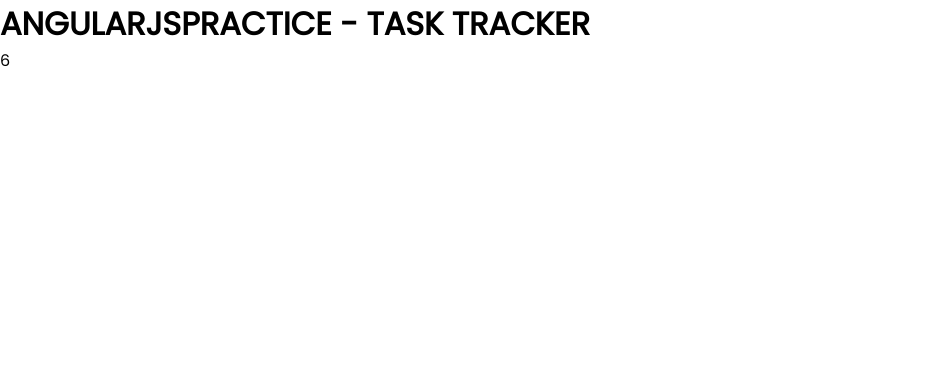
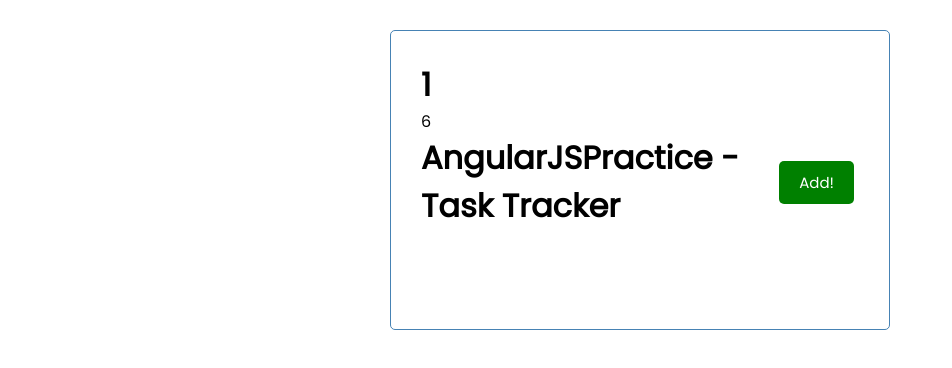
Before and after one commit to PatoGM/AngularJSPractice, an Angular app: page / in a window 1280 px wide. Shown: the top 368 px of the page, without its empty margins (0-952 px from the left). Built offline with nearby package versions, Linux system fonts and the light colour scheme.

Commit message:
Added header and button

```diff
--- a/src/app/app.component.html
+++ b/src/app/app.component.html
@@ -1,2 +1,8 @@
-<h1>{{ title.toUpperCase() }}</h1>
-{{ 1 + 5 }}
+<div class="container">
+
+  <h1>{{ 1.0 }}</h1>
+  {{ 1 + 5 }}
+
+  <app-header></app-header>
+
+</div>
--- a/src/app/app.component.ts
+++ b/src/app/app.component.ts
@@ -6,5 +6,4 @@
   styleUrls: ['./app.component.css']
 })
 export class AppComponent {
-  title: string = 'AngularJSPractice - Task Tracker';
 }
--- a/src/app/app.module.ts
+++ b/src/app/app.module.ts
@@ -2,10 +2,14 @@
 import { BrowserModule } from '@angular/platform-browser';
 
 import { AppComponent } from './app.component';
+import { HeaderComponent } from './components/header/header.component';
+import { ButtonComponent } from './components/button/button.component';
 
 @NgModule({
   declarations: [
-    AppComponent
+    AppComponent,
+    HeaderComponent,
+    ButtonComponent
   ],
   imports: [
     BrowserModule
--- /dev/null
+++ b/src/app/components/button/button.component.html
@@ -0,0 +1,5 @@
+<button
+    [ngStyle]="{'background-color': color}"
+    class="btn"
+    (click)="onClick()"
+>{{ text }}</button>
--- /dev/null
+++ b/src/app/components/button/button.component.ts
@@ -0,0 +1,22 @@
+import { Component, OnInit, Input, Output, EventEmitter} from '@angular/core';
+
+@Component({
+  selector: 'app-button',
+  templateUrl: './button.component.html',
+  styleUrls: ['./button.component.css']
+})
+export class ButtonComponent implements OnInit {
+  @Input() text!: string;
+  @Input() color!: string;
+  @Output() btnClick = new EventEmitter();
+
+  constructor() { }
+
+  ngOnInit(): void {
+  }
+
+  onClick() {
+    this.btnClick.emit();
+  }
+
+}
--- /dev/null
+++ b/src/app/components/header/header.component.css
@@ -0,0 +1,7 @@
+header
+{
+    display: flex;
+    justify-content: space-between;
+    align-items: center;
+    margin-bottom: 20px;
+}
--- /dev/null
+++ b/src/app/components/header/header.component.html
@@ -0,0 +1,8 @@
+<header>
+    <h1>{{ title }}</h1>
+    <app-button
+        color="green"
+        text="Add!"
+        (btnClick)="toggleAddTask()"
+    ></app-button>
+</header>
--- /dev/null
+++ b/src/app/components/header/header.component.ts
@@ -0,0 +1,21 @@
+import { Component, OnInit } from '@angular/core';
+
+@Component({
+  selector: 'app-header',
+  templateUrl: './header.component.html',
+  styleUrls: ['./header.component.css']
+})
+export class HeaderComponent implements OnInit {
+  title: string = 'AngularJSPractice - Task Tracker';
+
+  constructor() { }
+
+  ngOnInit(): void {
+  }
+
+  toggleAddTask()
+  {
+    console.log("toggle");
+  }
+
+}
```
Also changed, not shown: src/app/components/button/button.component.css (added), 2 other files (tests, documents, lock files or other folders).
